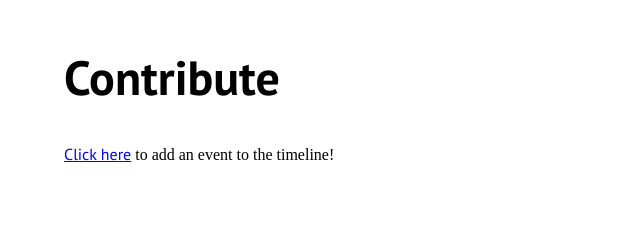
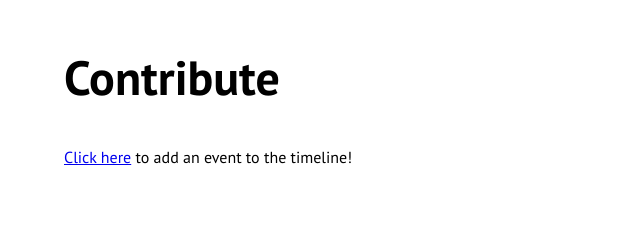
Before and after one commit to Inkering/Music-Timeline, a website: page index.html in a window 1280 px wide. Shown: the part 1863-2103 px from the top of the page, 0-640 px from the left. Drawn offline with nearby package versions, Linux system fonts and the light colour scheme.

Commit message:
font styling fix

```diff
--- a/index.html
+++ b/index.html
@@ -30,12 +30,12 @@
 		<iframe class="timeline" src='https://cdn.knightlab.com/libs/timeline3/latest/embed/index.html?source=1reD9CCOAKZBJ_0f6EYWBzoUCShdWFf_U3N4iOaBXawk&font=Default&lang=en&initial_zoom=1&height=650' frameborder='0'></iframe>
 	</div>
 
-<article class="pa3 pa5-ns">
-  <p class="measure lh-copy">
-			<h2 class="f3 f2-m f1-l">
-      Contribute</h2>
-   <a href="https://forms.gle/Vzan2rDhp7w2NXUJ7">Click here</a> to add an event to the timeline!
-  </p>
+	<article class="pa3 pa5-ns">
+		<h2 class="f3 f2-m f1-l">Contribute</h2>
+		<p class="measure lh-copy">
+			<a href="https://forms.gle/Vzan2rDhp7w2NXUJ7">Click here</a>
+			to add an event to the timeline!
+		</p>
 </article>
 
 <footer class="ph3 ph4-ns pv6 bt b--black-10 black-70">
```
